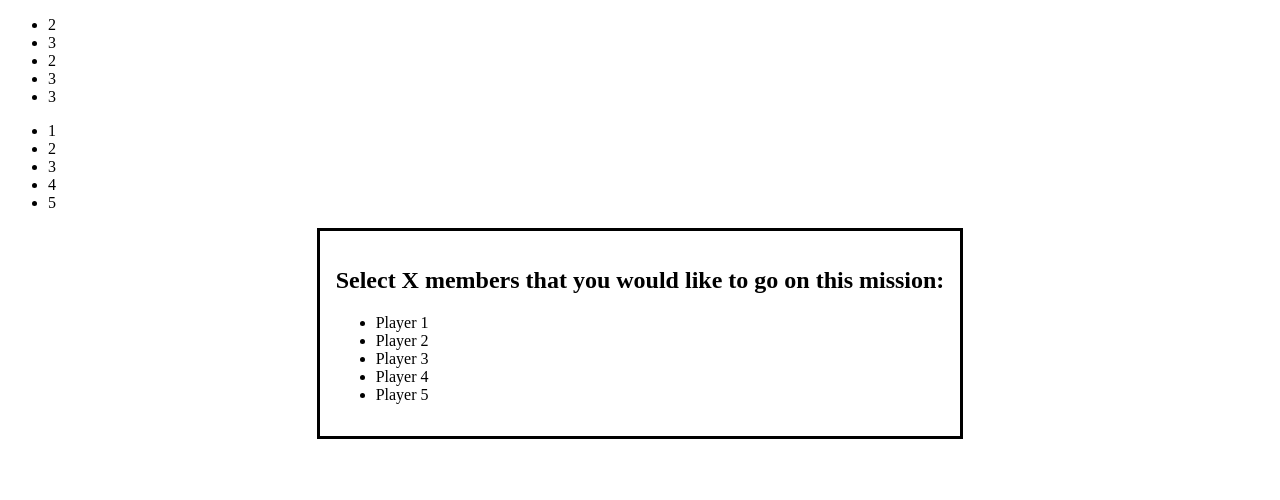
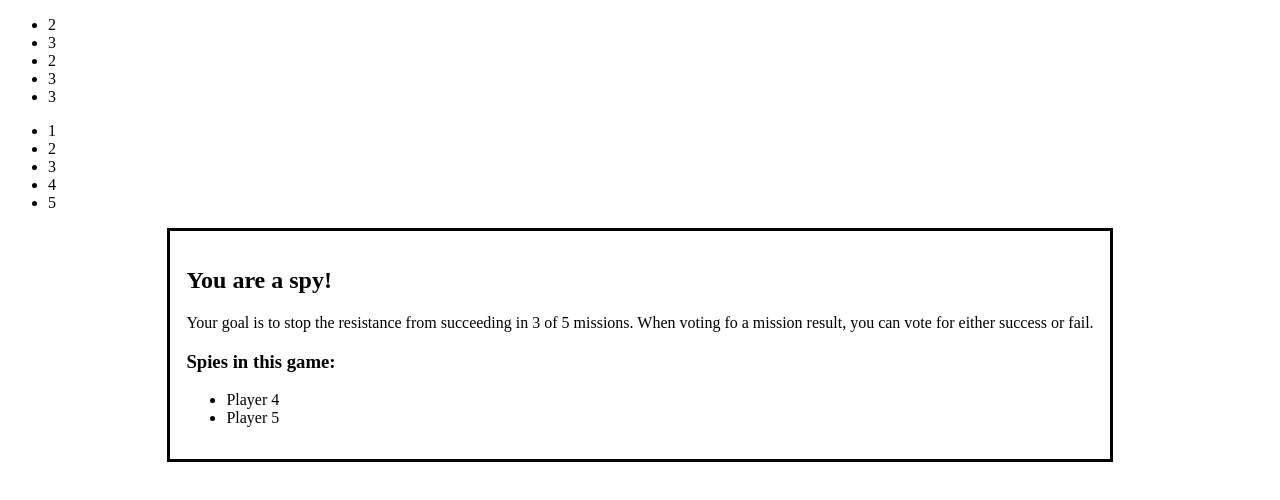
Before and after one commit to dgpangan/the-resistance-ui, a Vue app: page / in a window 1280 px wide. Shown: the top 500 px of the page. Built offline with nearby package versions, Linux system fonts and the light colour scheme.

Commit message:
feat: move player data to App component

```diff
--- a/src/App.vue
+++ b/src/App.vue
@@ -14,7 +14,20 @@ export default {
 
   data() {
     return {
-      showDialog: 'team-select'
+      showDialog: 'card-draw',
+      players: [
+        { id: 0, name: 'Player 1', isResistance: true },
+        { id: 1, name: 'Player 2', isResistance: true },
+        { id: 2, name: 'Player 3', isResistance: true },
+        { id: 3, name: 'Player 4', isResistance: false },
+        { id: 4, name: 'Player 5', isResistance: false },
+      ]
+    }
+  },
+
+  provide() {
+    return {
+      players: this.players
     }
   }
 }
--- a/src/components/CardDraw.vue
+++ b/src/components/CardDraw.vue
@@ -9,8 +9,7 @@
       <p>Your goal is to stop the resistance from succeeding in 3 of 5 missions. When voting fo a mission result, you can vote for either success or fail.</p>
       <h3>Spies in this game:</h3>
       <ul>
-        <li>Player 1 (You)</li>
-        <li>Player 2</li>
+        <li v-for="spy in spies" :key="spy.id">{{ spy.name }}</li>
       </ul>
     </div>
   </dialog>
@@ -18,10 +17,12 @@
 
 <script>
 export default {
+  inject: ['players'],
+
   data() {
     return {
       playerIsResistance: false,
-      spies: [ 'Player 1', 'Player 2' ]
+      spies: this.players.filter(player => player.isResistance === false)
     }
   }
 }
--- a/src/components/TeamSelect.vue
+++ b/src/components/TeamSelect.vue
@@ -9,16 +9,6 @@
 
 <script>
 export default {
-  data() {
-    return {
-      players: [
-        { id: 0, name: 'Player 1', isResistance: true },
-        { id: 1, name: 'Player 2', isResistance: true },
-        { id: 2, name: 'Player 3', isResistance: true },
-        { id: 3, name: 'Player 4', isResistance: false },
-        { id: 4, name: 'Player 5', isResistance: false },
-      ]
-    }
-  }
+  inject: ['players']
 }
 </script>
```
